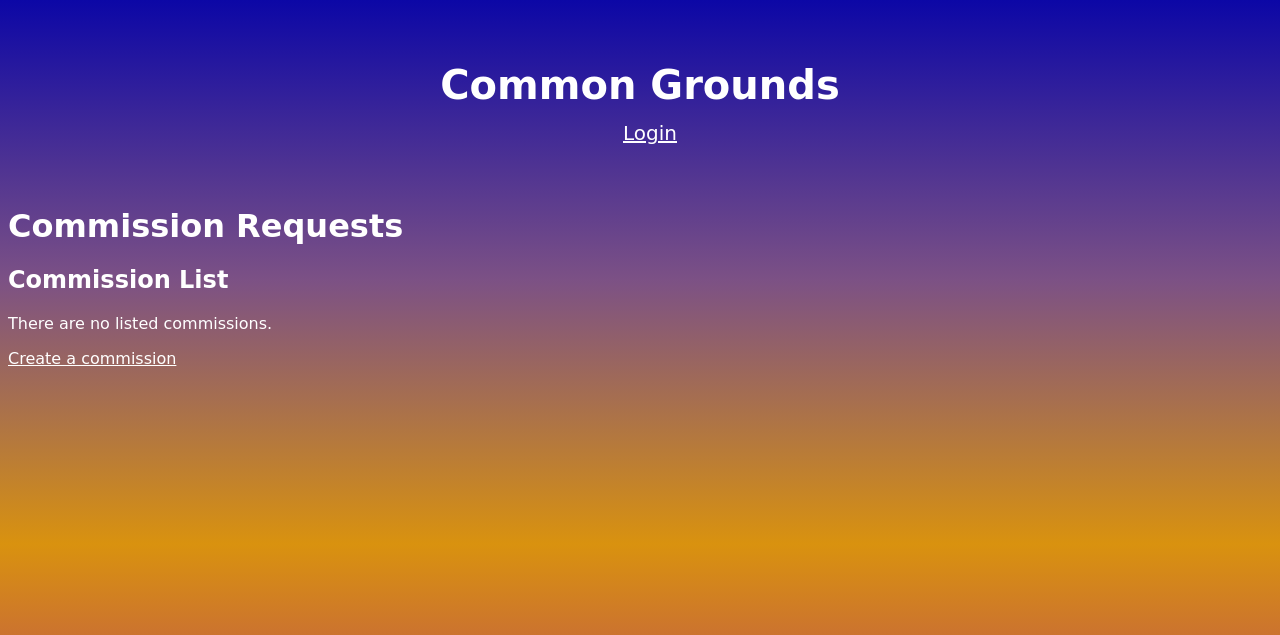
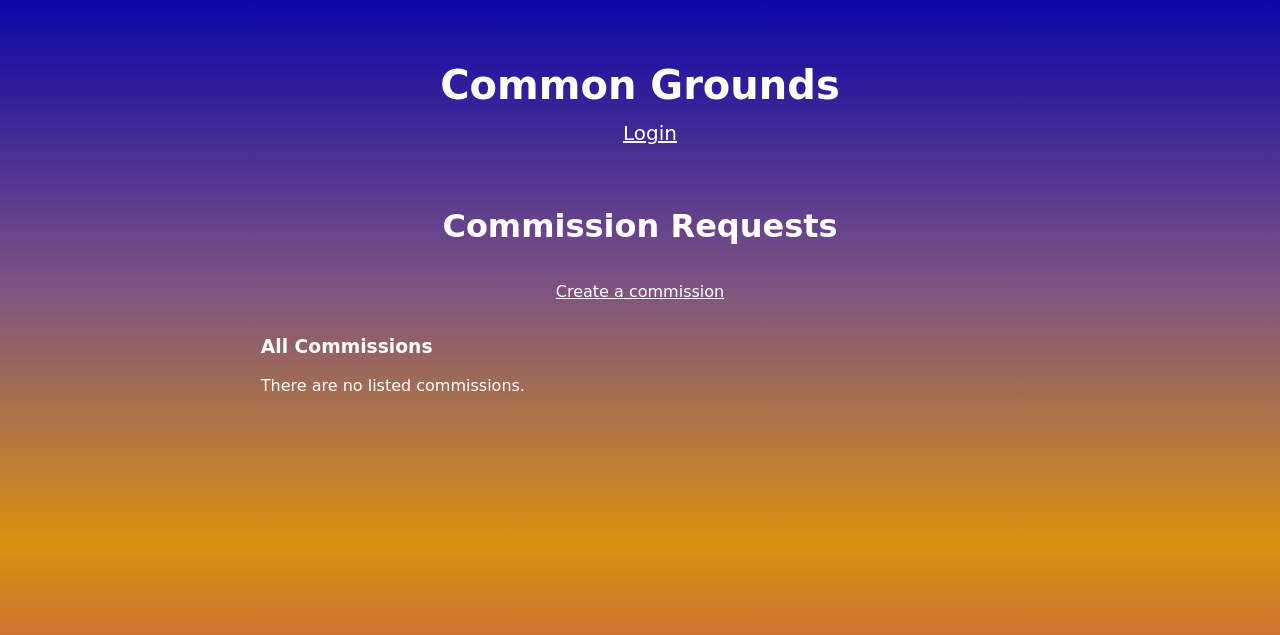
Before and after one commit to lioraongsamson-sketch/commongrounds-F-20, a Django app: page /commissions/requests/ in a window 1280 px wide. Shown: the top 635 px of the page. Run offline with Django 5.2, Linux system fonts and the light colour scheme; data that the repository does not hold is empty.

Commit message:
Finished home pages and Commissions

```diff
--- a/commongrounds/commissions/templates/request_form.html
+++ b/commongrounds/commissions/templates/request_form.html
@@ -2,8 +2,10 @@
 {% load static %}
 
 {% block content %}
-    <h2>{{ previous }} Commission</h2>
+<h1 class="app_head"><a href="/commissions/requests">Commission Requests</a></h1>
+    <h2 class="app_head">{{ previous }} Commission</h2>
 
+    <div class="form">
         <form method="POST">
             {% csrf_token %}
             {{ form }}
@@ -22,6 +24,6 @@
             <input type="submit" name="submit" value="Save Form">
         </form>
 
-    <p><a href="/commissions/requests">Home</a></p>
+    </div>
 
 {% endblock %}
--- a/commongrounds/commissions/templates/request_list.html
+++ b/commongrounds/commissions/templates/request_list.html
@@ -2,13 +2,13 @@
 {% load static %}
 
 {% block content %}
-    <h1>Commission Requests</h1>
-    <h2>Commission List</h2>
+    <h1 class="app_head">Commission Requests</h1>
+    <a class="create" href="{% url 'commissions:request_create' %}"><p>Create a commission</p></a>
 
     {% if user.is_authenticated %}
-        <h3>Created Commissions</h3>
+        <h3 class="subhead">Created Commissions</h3>
         {% for commission in created_commissions %}
-        <ul>
+        <ul class="items">
             <li>
                 <a href="{{ commission.get_absolute_url }}"><b>{{ commission.title }}</b></a>
                 <p>{{ commission.status }}</p>
@@ -17,12 +17,12 @@
             </li>
         </ul>
         {% empty %}
-            <p>You have not created any commissions.</p>
+            <p class="items">You have not created any commissions.</p>
         {% endfor %}
 
-        <h3>Applied Commissions</h3>
+        <h3 class="subhead">Applied Commissions</h3>
         {% for commission in applied_commissions %}
-            <ul>
+            <ul class="list">
                 <li>
                     <a href="{{ commission.get_absolute_url }}"><b>{{ commission.title }}</b></a>
                     <p>{{ commission.status }}</p>
@@ -31,12 +31,12 @@
                 </li>
             </ul>
         {% empty %}
-            <p>You have not applied to any commissions.</p>
+            <p class="items">You have not applied to any commissions.</p>
         {% endfor %}
 
-        <h3>Commissions</h3>
+        <h3 class="subhead">Commissions</h3>
         {% for commission in remaining_commissions %}
-            <ul>
+            <ul class="items">
                 <li>
                     <a href="{{ commission.get_absolute_url }}"><b>{{ commission.title }}</b></a>
                     <p>{{ commission.status }}</p>
@@ -45,22 +45,21 @@
                 </li>
             </ul>
         {% empty %}
-            <p>There are no listed commissions.</p>
+            <p class="items">There are no listed commissions.</p>
         {% endfor %}
 
     {% else %}
+        <h3 class="subhead">All Commissions</h3>
         {% for commission in all_commissions %}
-            <li>
+            <li class="items">
                 <a href="{{ commission.get_absolute_url }}"><b>{{ commission.title }}</b></a>
                 <p>{{ commission.status }}</p>
                 <p>{{ commission.created_on }}</p>
                 <p>{{ commission.maker }}</p>
             </li>
         {% empty %}
-            <p>There are no listed commissions.</p>
+            <p class="items">There are no listed commissions.</p>
         {% endfor %}
     {% endif %}
 
-    <a href="{% url 'commissions:request_create' %}"><p>Create a commission</p></a>
-
 {% endblock %}
--- a/commongrounds/static/css/style.css
+++ b/commongrounds/static/css/style.css
@@ -1,10 +1,13 @@
 * {
+    font-family: "Comic Sans MS", "Comic Sans", cursive;
+    color:white;
+}
+
+body {
     background: #b33b69;
     background: linear-gradient(0deg, rgba(179, 59, 105, 1) 0%, rgba(217, 146, 15, 1) 32%, rgba(124, 81, 133, 1) 65%, rgba(12, 7, 166, 1) 100%);
     background-repeat: no-repeat;
     background-attachment: fixed;
-    font-family: "Comic Sans MS", "Comic Sans", cursive;
-    color:white;
 }
 
 .up a {
@@ -96,3 +99,69 @@
     text-align: center;
     text-decoration: none;
 }
+
+
+.app_head {
+    display: flex;
+    justify-content: center;
+    align-items: center;
+}
+
+.subhead {
+    margin-left: 20%;
+}
+
+.items {
+    margin-left: 20%;
+}
+
+.list {
+    display: flex;
+    justify-content: center;
+    align-items: center;
+}
+
+.create {
+    display: flex;
+    justify-content: center;
+    align-items: center;
+}
+
+.detail {
+    display: flex;
+    justify-content: center;
+    align-items: center;
+}
+
+.detail p {
+    padding: 0 15px 0 0;
+}
+
+h1 a {
+    text-decoration: none;
+}
+
+.form {
+    display: flex;
+    justify-content: center;
+    align-items: center;
+}
+
+option {
+    color: black;
+}
+
+input,
+textarea,
+select {
+    background-color: white;
+    color: black;
+}
+
+button {
+    color: black;
+}
+
+#logout {
+    color: white;
+}
--- a/commongrounds/templates/base.html
+++ b/commongrounds/templates/base.html
@@ -19,7 +19,7 @@
                 {% if user.is_authenticated %}
                     <form method="POST" action="{% url 'logout' %}">
                         {% csrf_token %}
-                            <button class="ui_button" type="submit">Logout</button>
+                            <button id="logout" class="ui_button" type="submit">Logout</button>
                             <button class="ui_button"><a href="{{ user.profile.get_absolute_url }}">Update Profile</a></button>
                     </form>
                 {% else %}
--- a/commongrounds/templates/registration/login.html
+++ b/commongrounds/templates/registration/login.html
@@ -4,7 +4,6 @@
 {% block page_heading %} <h2 class="heading">Login</h2> {% endblock %}
 
 {% block content %}
-    <img src="css/images/tungtungsahur.png" width="100">
     <div class="login">
         <form method="POST">
         {% csrf_token %}
@@ -17,4 +16,8 @@
     <a class="pw" href="{% url 'password_reset' %}">Forgot password?</a>
 
 
+
+
+
+
 {% endblock %}
--- a/commongrounds/templates/registration/password_reset_confirm.html
+++ b/commongrounds/templates/registration/password_reset_confirm.html
@@ -1,9 +1,10 @@
 {% extends 'base.html' %}
 {% load static %}
 
-{% block page_heading %} Password Reset {% endblock %}
+{% block page_heading %} <h2 class="heading">Password Reset</h2>{% endblock %}
 
 {% block content %}
+    <div class="login">
         {% if validlink %}
         <form method="post">
             {% csrf_token %}
@@ -13,4 +14,6 @@
         {% else %}
             <p> Invalid password reset link! </p>
         {% endif %}
+    </div>
+
 {% endblock %}
```
Also changed, not shown: commongrounds/commissions/templates/request_detail.html (+18 -19 lines), commongrounds/templates/homepage.html (+5 -5 lines), commongrounds/templates/registration/password_reset_complete.html (+5 -2 lines), commongrounds/templates/registration/password_reset_done.html (+5 -2 lines), commongrounds/templates/registration/password_reset_form.html (+9 -6 lines), commongrounds/static/images/ballerina.png (added), commongrounds/static/images/chimpanzini.png (added), commongrounds/static/images/lirili.png (added), commongrounds/static/images/tralalero.png (added), commongrounds/static/images/tungtungsahur.png (renamed from commongrounds/static/css/images/tungtungsahur.png), 1 other file. Lines whose indentation alone changed are shown as unchanged.
